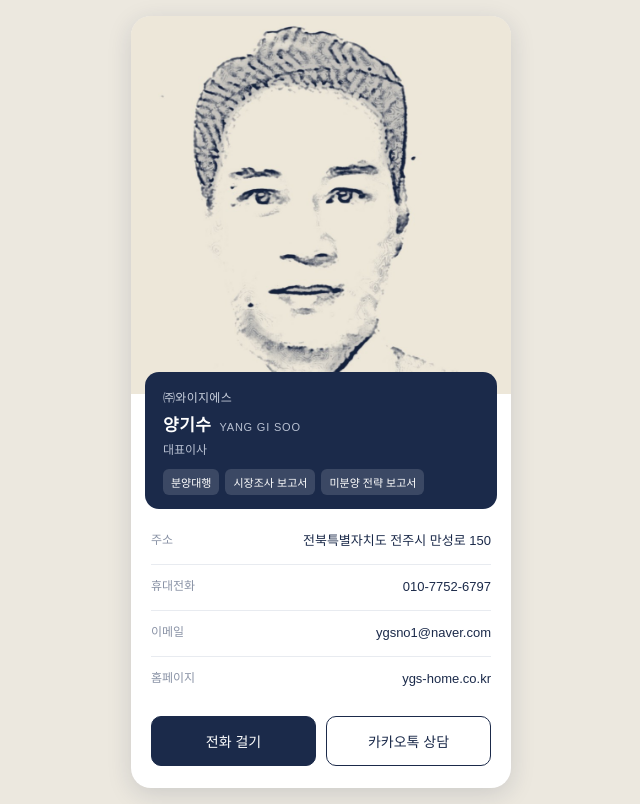
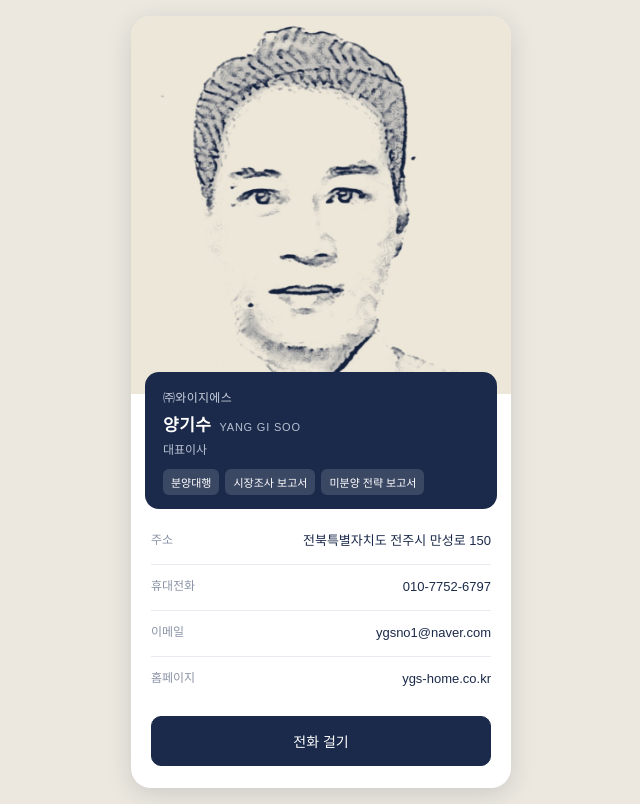
Before and after one commit to gisoo0316-lab/ygs-home, a plain HTML site: page card.html in a window 1280 px wide. Shown: the whole page, without its empty margins (319-959 px from the left). Drawn offline with Linux system fonts and the light colour scheme.

Commit message:
명함에서 카카오톡 상담 버튼 제거
Co-Authored-By: Claude Sonnet 5.5 <noreply@anthropic.com>
Claude-Session: https://claude.ai/code/session_015nbKtxT4diEZpiiaohp8S4

```diff
--- a/card.html
+++ b/card.html
@@ -50,7 +50,7 @@ a{color:inherit;text-decoration:none}
     <div class="row"><div class="k">이메일</div><div class="v">ygsno1@naver.com</div></div>
     <div class="row"><div class="k">홈페이지</div><div class="v"><a href="https://ygs-home.co.kr">ygs-home.co.kr</a></div></div>
   </div>
-  <div class="cta"><a class="btn" href="tel:01077526797">전화 걸기</a><a class="btn line" href="#">카카오톡 상담</a></div>
+  <div class="cta"><a class="btn" href="tel:01077526797">전화 걸기</a></div>
 </div>
 </body>
 </html>
```
